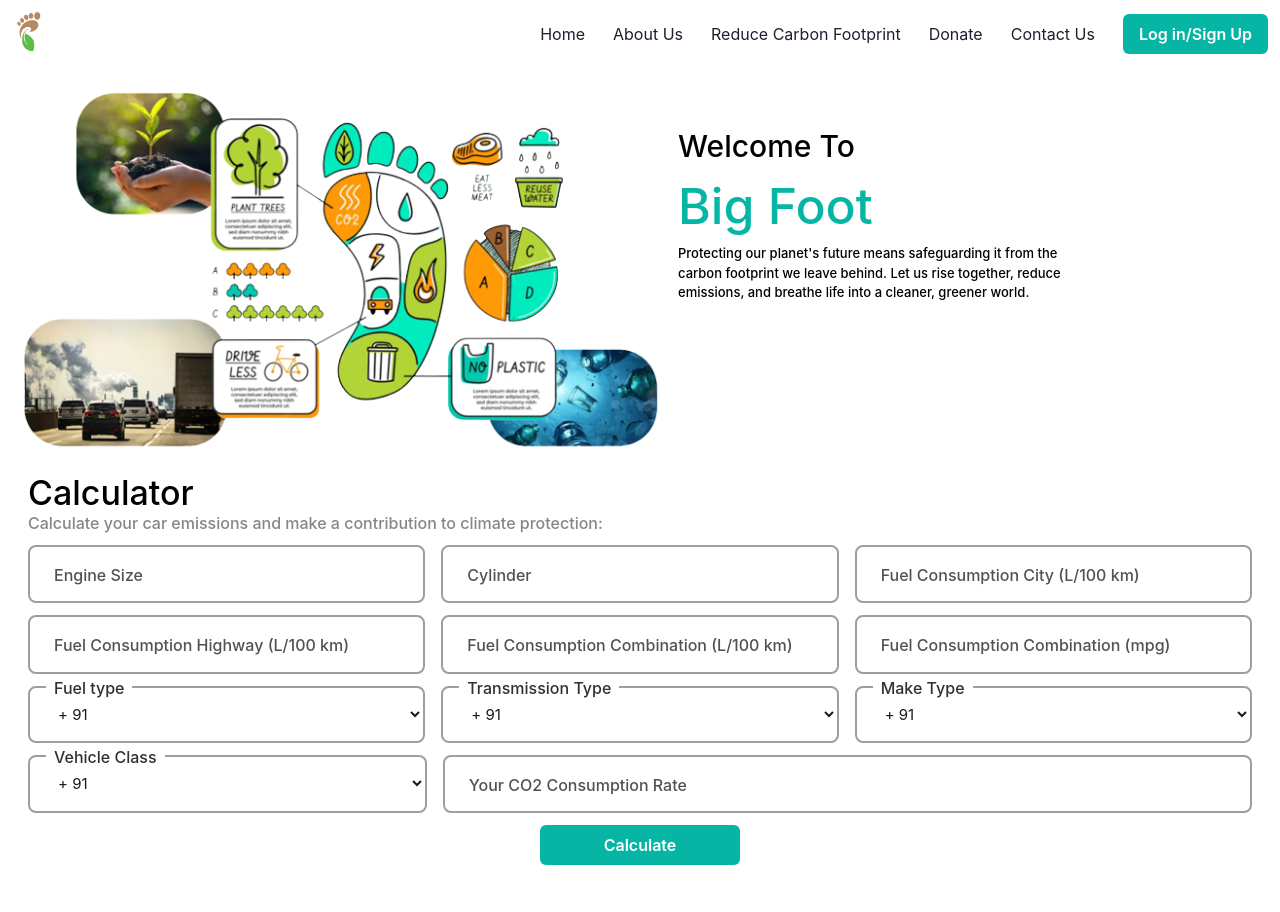
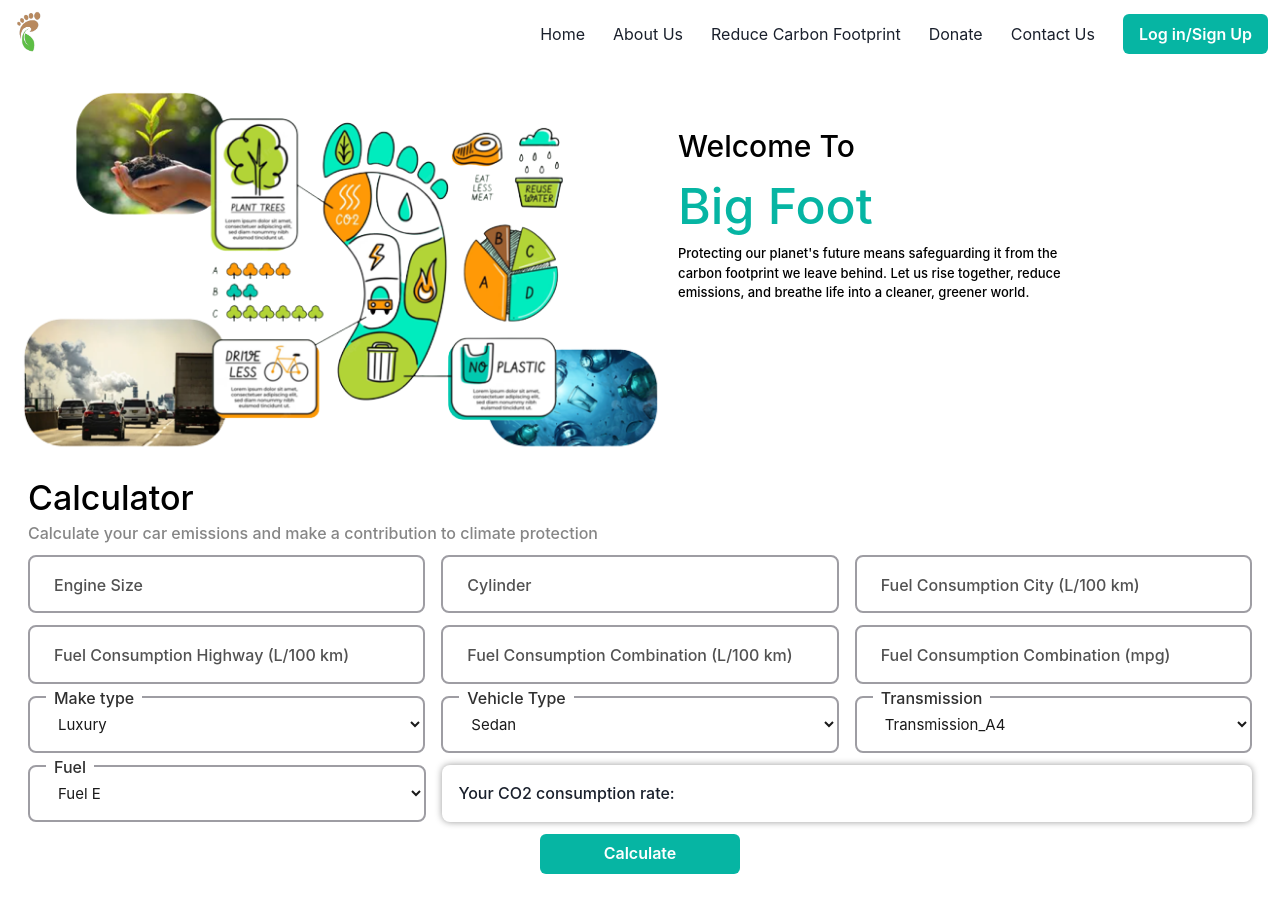
Before and after one commit to debojitsaha/bigfoot-ui-h4b, a React (Create React App) app: page / in a window 1280 px wide. Built offline with nearby package versions, Linux system fonts and the light colour scheme.

Commit message:
Added: CO2 Calculation

```diff
--- /dev/null
+++ b/src/api/modelService.js
@@ -0,0 +1,6 @@
+import api from "./index.js";
+
+export async function predictMLModel(data) {
+  const res = await api.post("/model/predict", data);
+  return res.data?.result.output;
+}
--- a/src/components/Calculator.jsx
+++ b/src/components/Calculator.jsx
@@ -1,8 +1,22 @@
-import React from "react";
+import React, { useContext, useState } from "react";
 import { Box, Button, Text } from "@chakra-ui/react";
+import transmissionData from "../data/transmissionData.json";
 import "../styles/Calculator.scss";
+import { predictMLModel } from "../api/modelService";
+import appContext from "../context-api/appContext";
 
 const Calculator = () => {
+  const [data, setData] = useState();
+  const [co2level, setCo2level] = useState(0);
+  const { loading, setLoading } = useContext(appContext);
+
+  const predictCO2 = async () => {
+    setLoading(true);
+    const co2 = await predictMLModel(data);
+    setLoading(false);
+    setCo2level(co2);
+  };
+
   return (
     <Box p={3}>
       <Text
@@ -10,7 +24,6 @@ const Calculator = () => {
         fontSize={"34px"}
         fontStyle={"normal"}
         fontWeight={"500"}
-        lineHeight={"normal"}
       >
         Calculator
       </Text>
@@ -22,9 +35,15 @@ const Calculator = () => {
         lineHeight={"normal"}
       >
         Calculate your car emissions and make a contribution to climate
-        protection:
+        protection
       </Text>
-      <Box py={3} display={"flex"} flexDirection={"column"} gap={3} justifyContent={"center"}>
+      <Box
+        py={3}
+        display={"flex"}
+        flexDirection={"column"}
+        gap={3}
+        justifyContent={"center"}
+      >
         <Box
           gap={4}
           display={"flex"}
@@ -34,27 +53,30 @@ const Calculator = () => {
           <div className="input-group">
             <input
               type="text"
-              name="firstname"
-              id="firstname"
+              name="engine"
+              id="engine"
               placeholder=" "
+              onChange={(e) => setData({ ...data, engine: e.target.value })}
             />
             <label htmlFor="text1">Engine Size</label>
           </div>
           <div className="input-group">
             <input
               type="text"
-              name="firstname"
-              id="firstname"
+              name="cylinder"
+              id="cylinder"
               placeholder=" "
+              onChange={(e) => setData({ ...data, cylinder: e.target.value })}
             />
             <label htmlFor="text1">Cylinder</label>
           </div>
           <div className="input-group">
             <input
               type="text"
-              name="firstname"
-              id="firstname"
+              name="city"
+              id="city"
               placeholder=" "
+              onChange={(e) => setData({ ...data, city: e.target.value })}
             />
             <label htmlFor="text1">Fuel Consumption City (L/100 km)</label>
           </div>
@@ -68,27 +90,36 @@ const Calculator = () => {
           <div className="input-group">
             <input
               type="text"
-              name="firstname"
-              id="firstname"
+              name="highway"
+              id="highway"
               placeholder=" "
+              onChange={(e) => setData({ ...data, highway: e.target.value })}
             />
             <label htmlFor="text1">Fuel Consumption Highway (L/100 km)</label>
           </div>
           <div className="input-group">
             <input
               type="text"
-              name="firstname"
-              id="firstname"
+              name="combination"
+              id="combination"
               placeholder=" "
+              onChange={(e) =>
+                setData({ ...data, combination: e.target.value })
+              }
             />
-            <label htmlFor="text1">Fuel Consumption Combination (L/100 km)</label>
+            <label htmlFor="text1">
+              Fuel Consumption Combination (L/100 km)
+            </label>
           </div>
           <div className="input-group">
             <input
               type="text"
-              name="firstname"
-              id="firstname"
+              name="combination_mpg"
+              id="combination_mpg"
               placeholder=" "
+              onChange={(e) =>
+                setData({ ...data, combination_mpg: e.target.value })
+              }
             />
             <label htmlFor="text1">Fuel Consumption Combination (mpg)</label>
           </div>
@@ -100,31 +131,46 @@ const Calculator = () => {
           flexDirection={{ base: "column", md: "row" }}
         >
           <div className="input-group">
-            <select name="countrycode" id="countrycode">
-              <option value="+91">+ 91</option>
-              <option value="+1">+ 1</option>
-              <option value="+54">+ 54</option>
-              <option value="+61">+61</option>
+            <select
+              name="countrycode"
+              id="countrycode"
+              onChange={(e) => setData({ ...data, make: e.target.value })}
+            >
+              <option value="Make_Type_Luxury">Luxury</option>
+              <option value="Make_Type_Premium">Premium</option>
+              <option value="Make_Type_Sports">Sports</option>
             </select>
-            <label htmlFor="text1">Fuel type</label>
+            <label htmlFor="text1">Make type</label>
           </div>
           <div className="input-group">
-            <select name="countrycode" id="countrycode">
-              <option value="+91">+ 91</option>
-              <option value="+1">+ 1</option>
-              <option value="+54">+ 54</option>
-              <option value="+61">+61</option>
+            <select
+              name="countrycode"
+              id="countrycode"
+              onChange={(e) => setData({ ...data, vehicle: e.target.value })}
+            >
+              <option value="Vehicle_Class_Type_Sedan">Sedan</option>
+              <option value="Vehicle_Class_Type_SUV">SUV</option>
+              <option value="Vehicle_Class_Type_Truck">Truck</option>
             </select>
-            <label htmlFor="text1">Transmission Type</label>
+            <label htmlFor="text1">Vehicle Type</label>
           </div>
           <div className="input-group">
-            <select name="countrycode" id="countrycode">
-              <option value="+91">+ 91</option>
-              <option value="+1">+ 1</option>
-              <option value="+54">+ 54</option>
-              <option value="+61">+61</option>
+            <select
+              name="countrycode"
+              id="countrycode"
+              onChange={(e) =>
+                setData({ ...data, transmission: e.target.value })
+              }
+            >
+              {transmissionData.map((transmission) => {
+                return (
+                  <option key={transmission} value={transmission}>
+                    {transmission}
+                  </option>
+                );
+              })}
             </select>
-            <label htmlFor="text1">Make Type</label>
+            <label htmlFor="text1">Transmission</label>
           </div>
         </Box>
         <Box
@@ -134,24 +180,31 @@ const Calculator = () => {
           justifyContent={"space-between"}
           flexDirection={{ base: "column", md: "row" }}
         >
-          <div className="input-group" style={{ width: "34%" }}>
+          <div
+            className="input-group"
+            style={{ width: "34%" }}
+            onChange={(e) => setData({ ...data, fuel: e.target.value })}
+          >
             <select name="countrycode" id="countrycode">
-              <option value="+91">+ 91</option>
-              <option value="+1">+ 1</option>
-              <option value="+54">+ 54</option>
-              <option value="+61">+61</option>
+              <option value="Fuel_Type_E">Fuel E</option>
+              <option value="Fuel_Type_N">Fuel N</option>
+              <option value="Fuel_Type_X">Fuel X</option>
+              <option value="Fuel_Type_Z">Fuel Z</option>
             </select>
-            <label htmlFor="text1">Vehicle Class</label>
+            <label htmlFor="text1">Fuel</label>
           </div>
-          <div className="input-group" style={{ width: "69%" }}>
-            <input
-              type="text"
-              name="firstname"
-              id="firstname"
-              placeholder=" "
-            />
-            <label htmlFor="text1">Your CO2 Consumption Rate</label>
-          </div>
+          <Box
+            w={"69%"}
+            bgColor={"white"}
+            boxShadow={"0px 0px 7px 0px rgba(0,0,0,0.4)"}
+            p={4}
+            borderRadius={"8px"}
+            fontWeight={500}
+          >
+            <Text>
+              Your CO2 consumption rate: {co2level !== 0 ? co2level : ""}{" "}
+            </Text>
+          </Box>
         </Box>
         <Box display={"flex"} justifyContent={"center"}>
           <Button
@@ -159,6 +212,8 @@ const Calculator = () => {
             color={"#FFFFFF"}
             _hover={{ bgColor: "#31DEC1" }}
             style={{ width: "200px" }}
+            isLoading={loading}
+            onClick={predictCO2}
           >
             Calculate
           </Button>
--- /dev/null
+++ b/src/data/transmissionData.json
@@ -0,0 +1,28 @@
+[
+  "Transmission_A4",
+  "Transmission_A5",
+  "Transmission_A6",
+  "Transmission_A7",
+  "Transmission_A8",
+  "Transmission_A9",
+  "Transmission_AM5",
+  "Transmission_AM6",
+  "Transmission_AM7",
+  "Transmission_AM8",
+  "Transmission_AM9",
+  "Transmission_AS10",
+  "Transmission_AS4",
+  "Transmission_AS5",
+  "Transmission_AS6",
+  "Transmission_AS7",
+  "Transmission_AS8",
+  "Transmission_AS9",
+  "Transmission_AV",
+  "Transmission_AV10",
+  "Transmission_AV6",
+  "Transmission_AV7",
+  "Transmission_AV8",
+  "Transmission_M5",
+  "Transmission_M6",
+  "Transmission_M7"
+]
```
